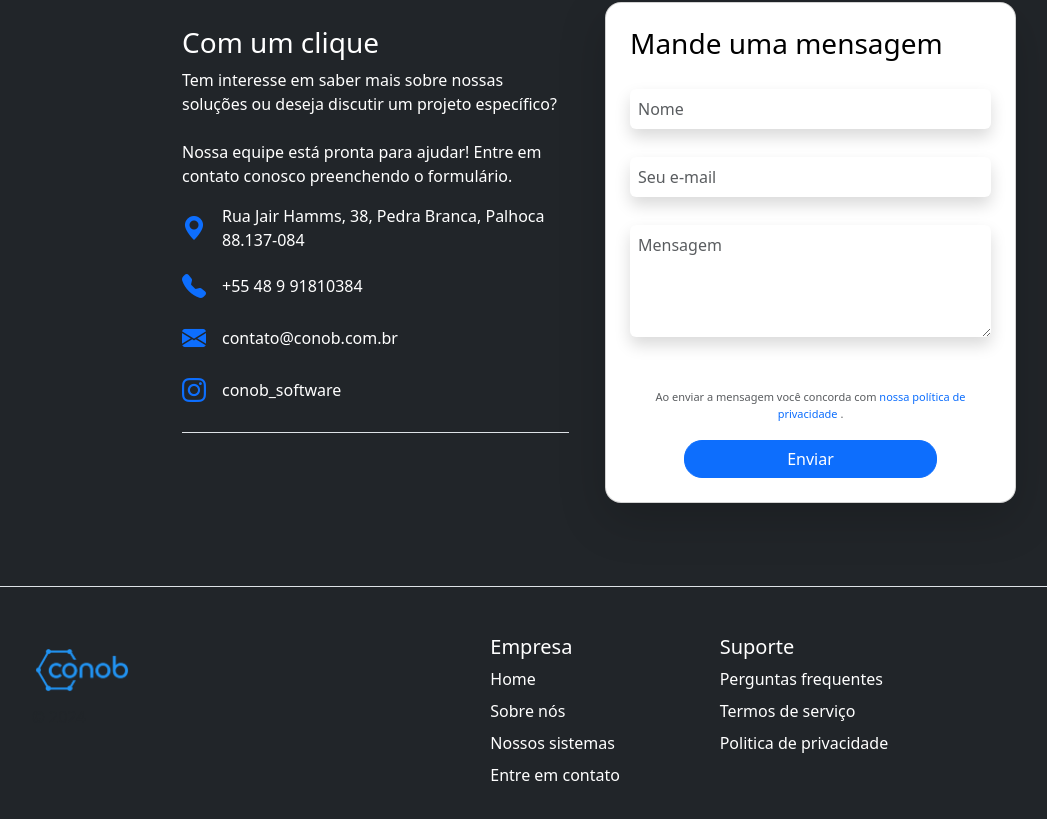
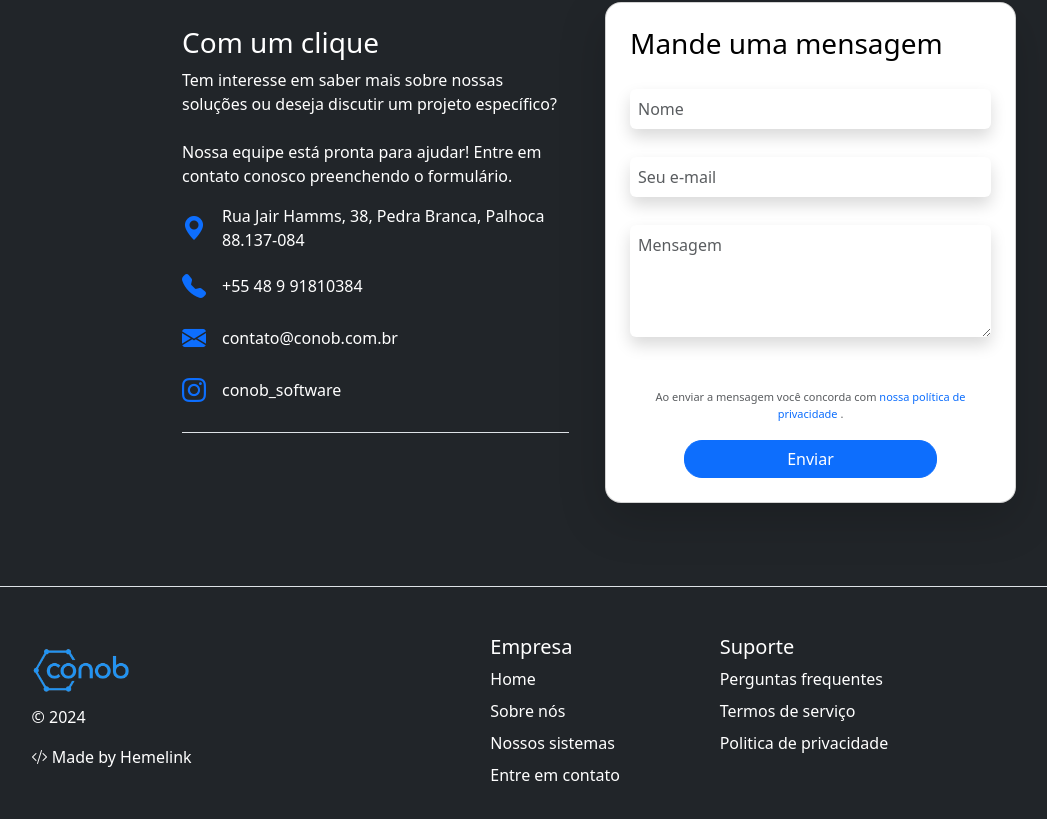
Before and after one commit to GreyPompom/conob_software, a React (Create React App) app: page / in a window 1280 px wide. Shown: the part 4528-5347 px from the top of the page, without its empty margins (47-1094 px from the left). Built offline with nearby package versions, Linux system fonts and the light colour scheme.

Commit message:
feat: link desenvolvedora

```diff
--- a/src/components/Footer/footer.js
+++ b/src/components/Footer/footer.js
@@ -1,13 +1,15 @@
-import logo from '../../assets/logo/logo_conob_zoom.png';
+import logo from '../../assets/logo/LOGO - CONOB_Prancheta_zoom-800.png';
 import './footer.css';
 function footer() {
   return (
       <footer class="row row-cols-1 row-cols-sm-2 row-cols-md-5 py-5  border-top bg-dark text-white text-start">
         <div class="col mb-3">
         <a className="navbar-brand " href="#">
-            <img src={logo} alt="Logo" className="logo-navbar" loading='lazy'/>
+            <img src={logo} alt="Logo" className="logo-navbar" loading='lazy' width={200}/>
           </a>
-          <p class="text-body-secondary">&copy; 2024</p>
+          <p class="text-white">&copy; 2024</p>
+          <p class="text-white"><a href="https://github.com/GreyPompom">
+          <i class="bi bi-code-slash "></i> Made by Hemelink</a></p>
         </div>
 
         <div class="col mb-3">
```
